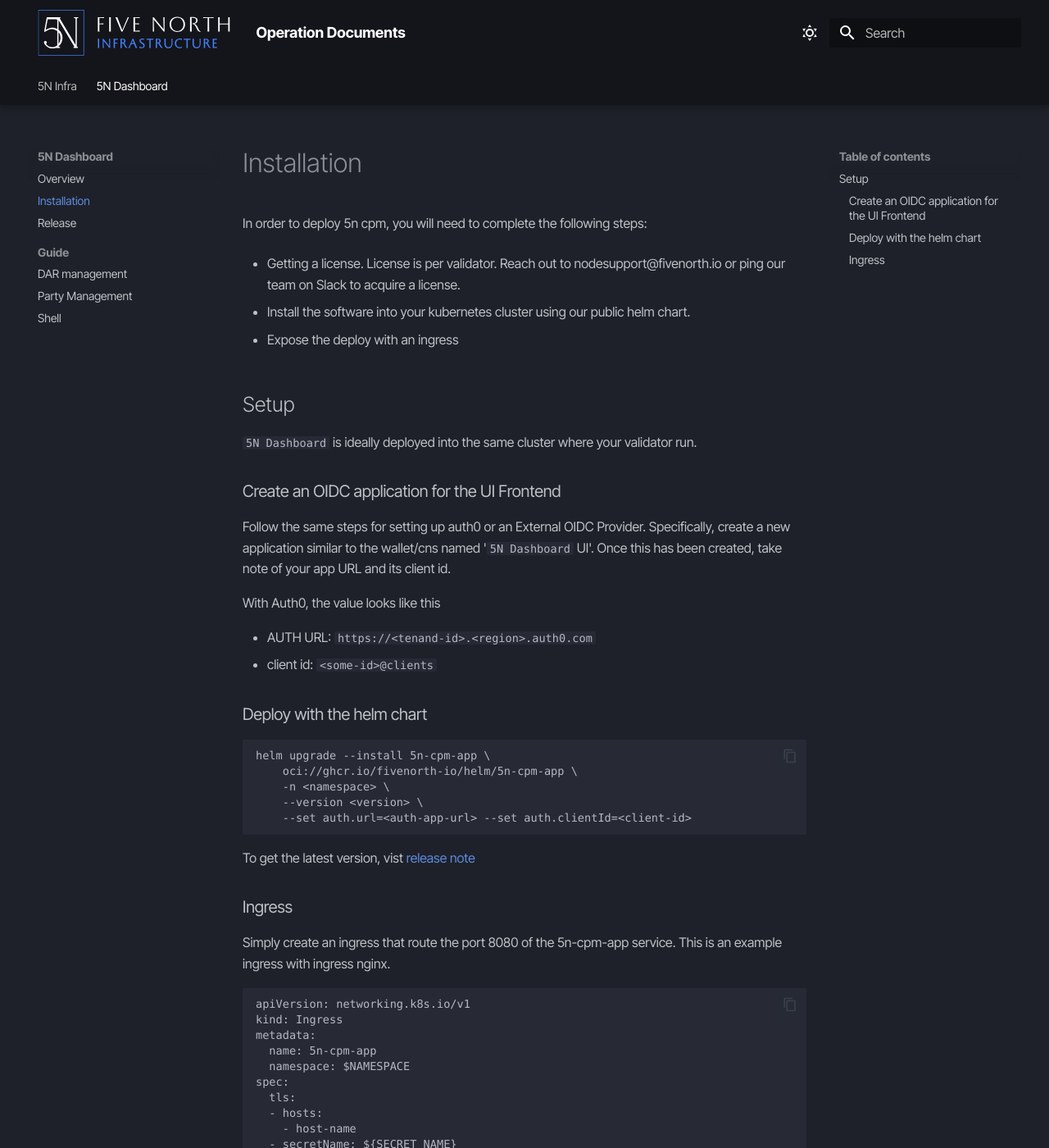
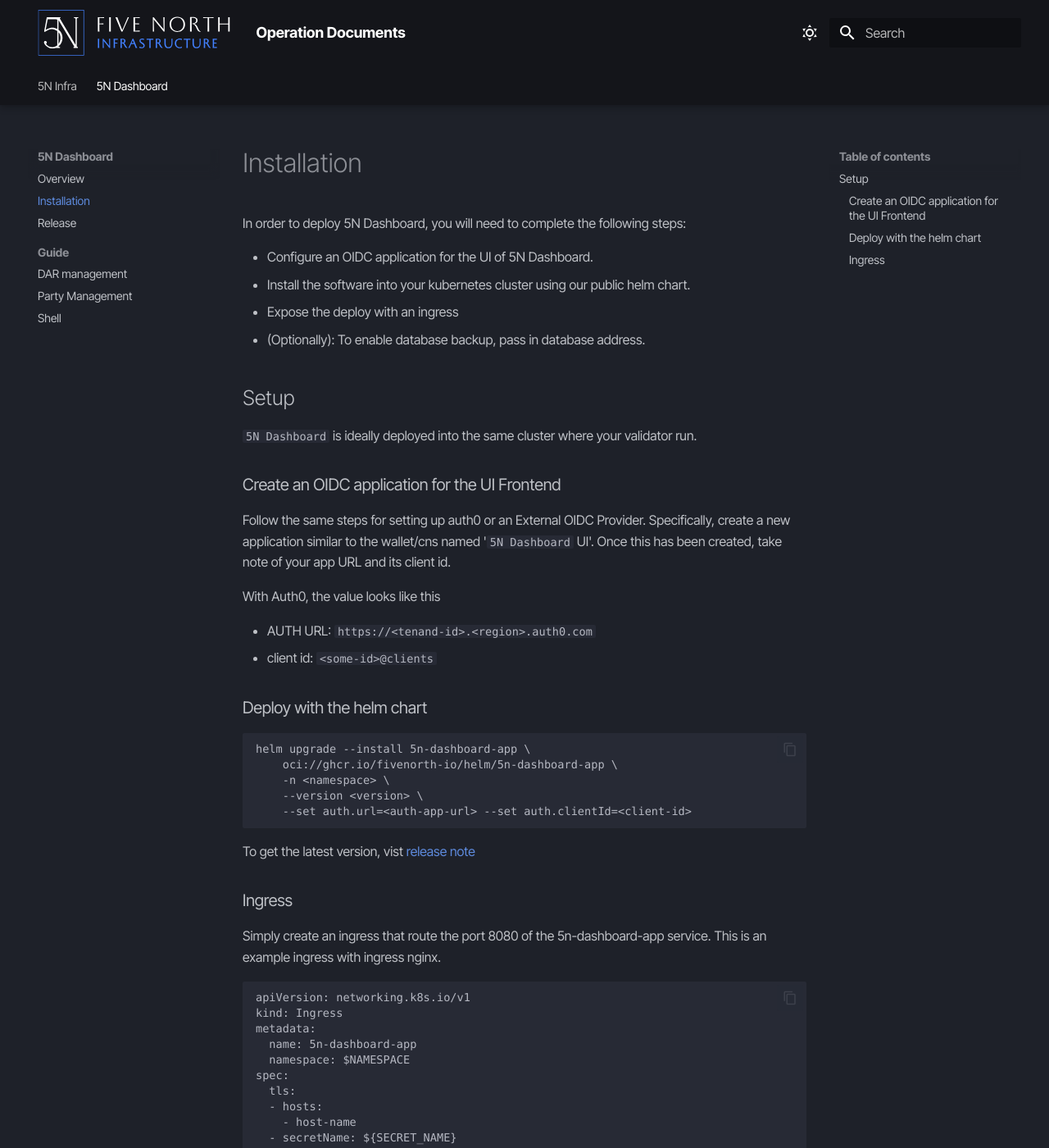
Before and after one commit to fivenorth-io/docs, an MkDocs documentation site: the page built from docs/5n-dashboard/install.md, in a window 1280 px wide and 1400 px high. Shown: the whole window at 82% size. Built offline with MkDocs 1.6.1 and Material for MkDocs 9.7.7, drawn with Linux system fonts in a browser that asks for light colours; some web fonts are replaced; some of the changed text lies outside the part shown.

Commit message:
update and rename docs

````diff
--- a/docs/5n-cpm/install.md
+++ b/docs/5n-dashboard/install.md
@@ -1,12 +1,11 @@
 # Installation
 
-In order to deploy 5n cpm, you will need to complete the following steps:
+In order to deploy 5N Dashboard, you will need to complete the following steps:
 
-- Getting a license. License is per validator. Reach out to nodesupport@fivenorth.io or ping our team on Slack to acquire a license.
-
+- Configure an OIDC application for the UI of 5N Dashboard.
 - Install the software into your kubernetes cluster using our public helm chart.
-
 - Expose the deploy with an ingress
+- (Optionally): To enable database backup, pass in database address.
 
 ## Setup
 
@@ -25,24 +24,24 @@
 ### Deploy with the helm chart
 
 ```
-helm upgrade --install 5n-cpm-app \
-    oci://ghcr.io/fivenorth-io/helm/5n-cpm-app \
+helm upgrade --install 5n-dashboard-app \
+    oci://ghcr.io/fivenorth-io/helm/5n-dashboard-app \
     -n <namespace> \
     --version <version> \
     --set auth.url=<auth-app-url> --set auth.clientId=<client-id>
 ```
 
-To get the latest version, vist [release note](/5n-cpm/release/)
+To get the latest version, vist [release note](/5n-dashboard/release/)
 
 ### Ingress
 
-Simply create an ingress that route the port 8080 of the 5n-cpm-app service. This is an example ingress with ingress nginx.
+Simply create an ingress that route the port 8080 of the 5n-dashboard-app service. This is an example ingress with ingress nginx.
 
 ```
 apiVersion: networking.k8s.io/v1
 kind: Ingress
 metadata:
-  name: 5n-cpm-app
+  name: 5n-dashboard-app
   namespace: $NAMESPACE
 spec:
   tls:
@@ -58,7 +57,7 @@
           pathType: Prefix
           backend:
             service:
-              name: 5n-cpm-app
+              name: 5n-dashboard-app
               port:
                 number: 8080
 ```
@@ -70,7 +69,7 @@
 apiVersion: networking.k8s.io/v1
 kind: Ingress
 metadata:
-  name: 5n-cpm-app
+  name: 5n-dashboard-app
   namespace: $NAMESPACE
 spec:
   ingressClassName: nginx
@@ -82,7 +81,7 @@
           pathType: Prefix
           backend:
             service:
-              name: 5n-cpm-app
+              name: 5n-dashboard-app
               port:
                 number: 8080
 ```
--- a/mkdocs.yml
+++ b/mkdocs.yml
@@ -92,10 +92,10 @@
       - IP Restriction: sponsored-node/check-ip-allow-status.md
       - Network Param: sponsored-node/network-parameters.md
   - 5N Dashboard:
-    - Overview: 5n-cpm/introduction.md
-    - Installation: 5n-cpm/install.md
-    - Release: 5n-cpm/release.md
+    - Overview: 5n-dashboard/introduction.md
+    - Installation: 5n-dashboard/install.md
+    - Release: 5n-dashboard/release.md
     - Guide:
-      - DAR management: 5n-cpm/dar-management.md
-      - Party Management: 5n-cpm/party-management.md
-      - Shell: 5n-cpm/shell.md
+      - DAR management: 5n-dashboard/dar-management.md
+      - Party Management: 5n-dashboard/party-management.md
+      - Shell: 5n-dashboard/shell.md
````
Also changed, not shown: docs/5n-cpm/release.md (deleted, +0 -8 lines), docs/5n-dashboard/introduction.md (renamed from docs/5n-cpm/introduction.md, +9 -9 lines), docs/5n-dashboard/release.md (added, +8 -0 lines), docs/5n-dashboard/dar-management.md (renamed from docs/5n-cpm/dar-management.md), docs/5n-dashboard/party-management.md (renamed from docs/5n-cpm/party-management.md), docs/5n-dashboard/shell.md (renamed from docs/5n-cpm/shell.md).
